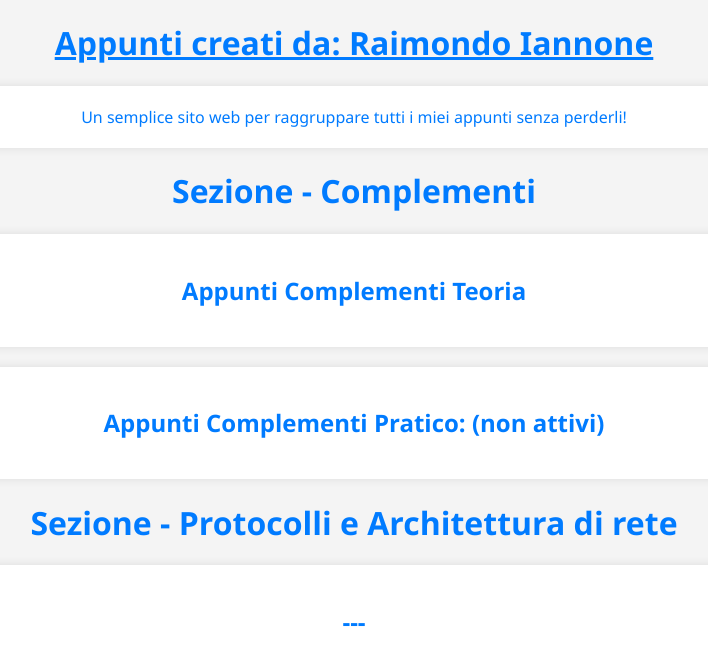
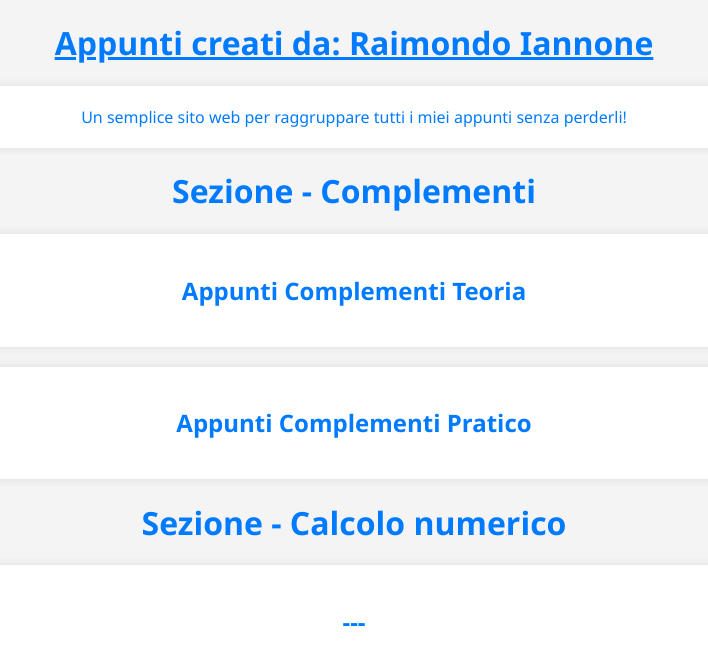
Before and after one commit to Larus54/Larus54.github.io, a plain HTML site: page index.html in a window 1280 px wide. Shown: the whole page, without its empty margins (286-994 px from the left). Drawn offline with Linux system fonts and the light colour scheme.

Commit message:
Update index.html

```diff
--- a/index.html
+++ b/index.html
@@ -81,11 +81,11 @@
     </section>
 
     <section id="sezione2">
-        <h2>Appunti Complementi Pratico: (non attivi)</h2>
+        <h2><a href="./complementi_pratico">Appunti Complementi Pratico</a></h2>
         <!-- Contenuto della seconda sezione degli appunti -->
     </section>
 
-	<h1> Sezione - Protocolli e Architettura di rete</h1>
+	<h1> Sezione - Calcolo numerico</h1>
     <section id="sezione3">
         <h2>---</h2>
         <!-- Contenuto della terza sezione degli appunti -->
```
